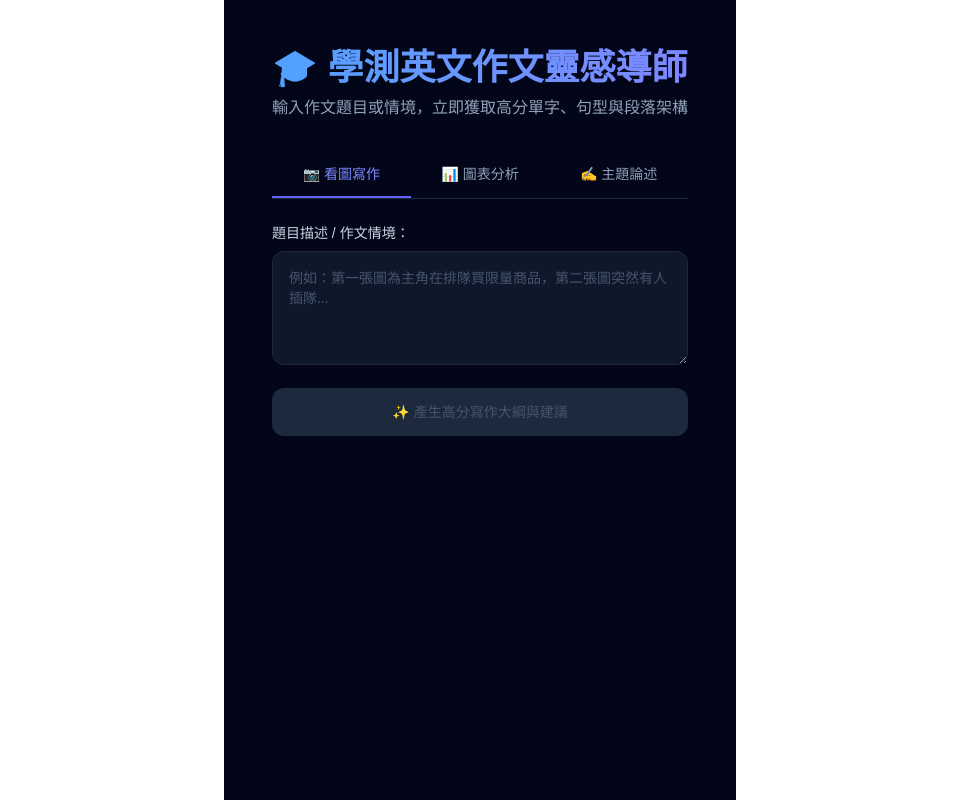
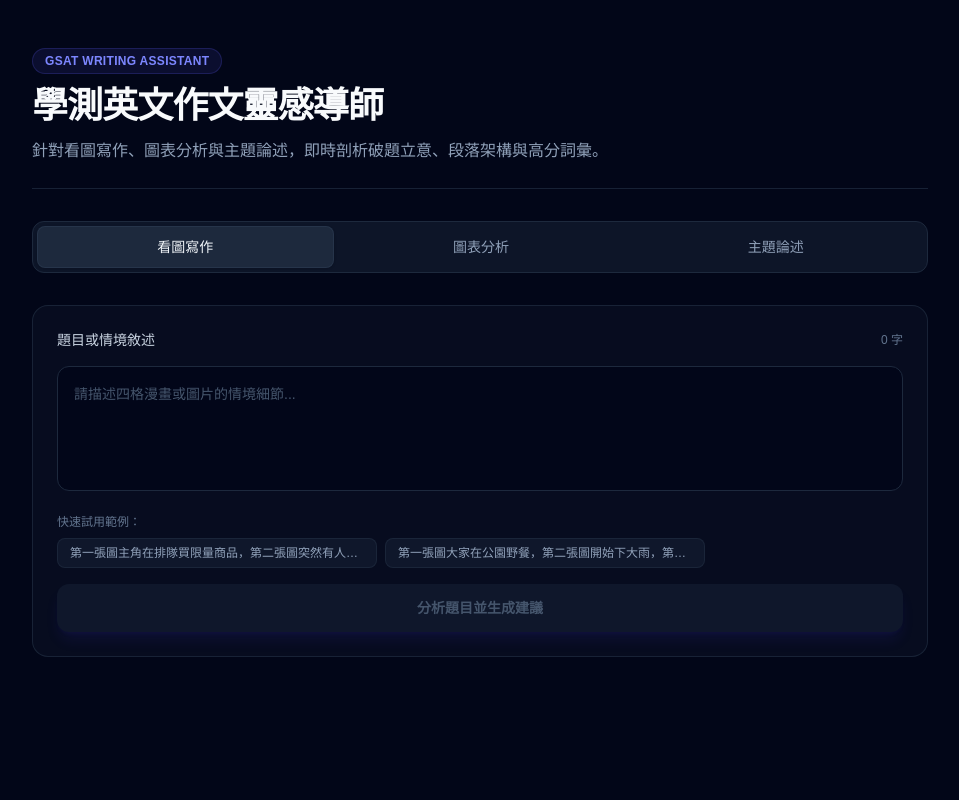
Before and after one commit to jeraldlin66-ops/gsat_eng_essay, a Next.js app: page / in a window 1280 px wide. Shown: the whole page, without its empty margins (160-1119 px from the left). Built offline with nearby package versions, Linux system fonts and the light colour scheme.

Commit message:
style: remove emojis and introduce interactive UI elements

```diff
--- a/app/page.tsx
+++ b/app/page.tsx
@@ -3,11 +3,41 @@
 import { useState } from 'react';
 import { generateEssayHelp } from './actions';
 
+type TabType = 'picture' | 'chart' | 'essay';
+
+const TAB_CONFIG: Record<TabType, { label: string; placeholder: string; examples: string[] }> = {
+  picture: {
+    label: '看圖寫作',
+    placeholder: '請描述四格漫畫或圖片的情境細節...',
+    examples: [
+      '第一張圖主角在排隊買限量商品，第二張圖突然有人插隊...',
+      '第一張圖大家在公園野餐，第二張圖開始下大雨，第三張圖...',
+    ],
+  },
+  chart: {
+    label: '圖表分析',
+    placeholder: '請描述圖表主題、數據趨勢與主要對比...',
+    examples: [
+      '描述 2010 年至 2020 年台灣青少年使用社群媒體的時間變化圖表...',
+      '比較高中生選擇打工與參加社團的比例變化...',
+    ],
+  },
+  essay: {
+    label: '主題論述',
+    placeholder: '請輸入作文題目或欲討論的核心情境...',
+    examples: [
+      '討論高中生是否應該被禁止攜帶智慧型手機到學校...',
+      '面對失敗與挫折時，你認為最重要的心態是什麼？',
+    ],
+  },
+};
+
 export default function Home() {
-  const [activeTab, setActiveTab] = useState<'picture' | 'chart' | 'essay'>('picture');
+  const [activeTab, setActiveTab] = useState<TabType>('picture');
   const [topic, setTopic] = useState('');
   const [loading, setLoading] = useState(false);
   const [result, setResult] = useState('');
+  const [copied, setCopied] = useState(false);
 
   const handleGenerate = async () => {
     if (!topic.trim()) return;
@@ -15,91 +45,155 @@ export default function Home() {
     setResult('');
 
     try {
-      const tabNames = {
-        picture: '看圖寫作',
-        chart: '圖表分析',
-        essay: '主題論述',
-      };
-      const res = await generateEssayHelp(topic, tabNames[activeTab]);
+      const res = await generateEssayHelp(topic, TAB_CONFIG[activeTab].label);
       setResult(res);
     } catch (err) {
-      setResult('生成時發生錯誤，請稍後再試。');
+      setResult('生成失敗，請確認伺服器與 API Key 設定。');
     } finally {
       setLoading(false);
     }
   };
 
+  const handleCopy = () => {
+    if (!result) return;
+    navigator.clipboard.writeText(result);
+    setCopied(true);
+    setTimeout(() => setCopied(false), 2000);
+  };
+
   return (
-    <main className="min-h-screen bg-slate-950 text-slate-100 p-6 md:p-12 max-w-4xl mx-auto">
-      <header className="mb-8 text-center">
-        <h1 className="text-3xl md:text-4xl font-bold bg-gradient-to-r from-blue-400 to-indigo-400 bg-clip-text text-transparent">
-          🎓 學測英文作文靈感導師
+    <main className="min-h-screen bg-slate-950 text-slate-100 p-6 md:p-12 selection:bg-indigo-500 selection:text-white">
+      <div className="max-w-4xl mx-auto space-y-8">
+
+        {/* Header Section */}
+        <header className="space-y-3 text-center md:text-left border-b border-slate-800/80 pb-6">
+          <div className="inline-flex items-center gap-2 px-3 py-1 rounded-full bg-indigo-500/10 border border-indigo-500/20 text-indigo-400 text-xs font-semibold tracking-wide uppercase">
+            GSAT Writing Assistant
+          </div>
+          <h1 className="text-3xl md:text-4xl font-extrabold tracking-tight text-slate-50">
+            學測英文作文靈感導師
           </h1>
-        <p className="text-slate-400 mt-2 text-sm md:text-base">
-          輸入作文題目或情境，立即獲取高分單字、句型與段落架構
+          <p className="text-slate-400 text-sm md:text-base max-w-2xl leading-relaxed">
+            針對看圖寫作、圖表分析與主題論述，即時剖析破題立意、段落架構與高分詞彙。
           </p>
         </header>
 
-      {/* 題型選擇 */}
-      <div className="flex border-b border-slate-800 mb-6">
-        {[
-          { id: 'picture', label: '📷 看圖寫作' },
-          { id: 'chart', label: '📊 圖表分析' },
-          { id: 'essay', label: '✍️ 主題論述' },
-        ].map((tab) => (
+        {/* Tab Navigation */}
+        <div className="flex p-1 bg-slate-900/90 rounded-xl border border-slate-800">
+          {(Object.keys(TAB_CONFIG) as TabType[]).map((tabKey) => {
+            const isActive = activeTab === tabKey;
+            return (
               <button
-            key={tab.id}
-            onClick={() => setActiveTab(tab.id as any)}
-            className={`flex-1 py-3 text-center text-sm font-medium transition-colors border-b-2 ${
-              activeTab === tab.id
-                ? 'border-indigo-500 text-indigo-400'
-                : 'border-transparent text-slate-400 hover:text-slate-200'
+                key={tabKey}
+                onClick={() => {
+                  setActiveTab(tabKey);
+                  setTopic('');
+                }}
+                className={`flex-1 py-2.5 text-sm font-medium rounded-lg transition-all duration-200 ${
+                  isActive
+                    ? 'bg-slate-800 text-slate-100 shadow-sm border border-slate-700/50'
+                    : 'text-slate-400 hover:text-slate-200 hover:bg-slate-800/40'
                 }`}
               >
-            {tab.label}
+                {TAB_CONFIG[tabKey].label}
+              </button>
+            );
+          })}
+        </div>
+
+        {/* Input & Action Area */}
+        <div className="space-y-4 bg-slate-900/40 p-6 rounded-2xl border border-slate-800/80">
+          <div className="flex justify-between items-center text-sm font-medium text-slate-300">
+            <label htmlFor="topic-input">題目或情境敘述</label>
+            <span className="text-xs text-slate-500">{topic.length} 字</span>
+          </div>
+
+          <div className="relative">
+            <textarea
+              id="topic-input"
+              rows={4}
+              value={topic}
+              onChange={(e) => setTopic(e.target.value)}
+              placeholder={TAB_CONFIG[activeTab].placeholder}
+              className="w-full bg-slate-950/80 border border-slate-800 rounded-xl p-4 text-slate-100 placeholder:text-slate-600 focus:outline-none focus:ring-2 focus:ring-indigo-500/50 focus:border-indigo-500 text-sm transition-all resize-none leading-relaxed"
+            />
+            {topic && (
+              <button
+                onClick={() => setTopic('')}
+                className="absolute top-3 right-3 text-xs text-slate-500 hover:text-slate-300 bg-slate-900 px-2 py-1 rounded border border-slate-800 transition"
+              >
+                清空
+              </button>
+            )}
+          </div>
+
+          {/* Quick Prompts */}
+          <div className="space-y-2">
+            <span className="text-xs text-slate-500 block">快速試用範例：</span>
+            <div className="flex flex-wrap gap-2">
+              {TAB_CONFIG[activeTab].examples.map((ex, idx) => (
+                <button
+                  key={idx}
+                  onClick={() => setTopic(ex)}
+                  className="text-xs text-slate-400 hover:text-indigo-300 bg-slate-900 hover:bg-slate-800 border border-slate-800/80 px-3 py-1.5 rounded-lg transition text-left truncate max-w-xs"
+                >
+                  {ex}
                 </button>
               ))}
             </div>
-
-      {/* 題目輸入區 */}
-      <div className="space-y-4">
-        <div>
-          <label className="block text-sm font-medium text-slate-300 mb-2">
-            題目描述 / 作文情境：
-          </label>
-          <textarea
-            rows={4}
-            value={topic}
-            onChange={(e) => setTopic(e.target.value)}
-            placeholder={
-              activeTab === 'picture'
-                ? '例如：第一張圖為主角在排隊買限量商品，第二張圖突然有人插隊...'
-                : activeTab === 'chart'
-                ? '例如：描述青少年使用社群媒體的時間變化圖表...'
-                : '例如：討論高中生是否應該禁止攜帶手機到學校...'
-            }
-            className="w-full bg-slate-900 border border-slate-800 rounded-xl p-4 text-slate-100 focus:outline-none focus:ring-2 focus:ring-indigo-500 text-sm placeholder:text-slate-600"
-          />
           </div>
 
+          {/* Submit Button */}
           <button
             onClick={handleGenerate}
             disabled={loading || !topic.trim()}
-          className="w-full py-3.5 bg-indigo-600 hover:bg-indigo-500 disabled:bg-slate-800 disabled:text-slate-600 font-medium rounded-xl transition text-sm flex items-center justify-center gap-2"
+            className="w-full py-3.5 bg-indigo-600 hover:bg-indigo-500 disabled:bg-slate-900 disabled:text-slate-600 font-semibold rounded-xl text-slate-50 text-sm transition-all duration-200 flex items-center justify-center gap-2 shadow-lg shadow-indigo-600/10 active:scale-[0.99]"
           >
-          {loading ? '思考中，正在生成大綱與單字...' : '✨ 產生高分寫作大綱與建議'}
+            {loading ? (
+              <span className="flex items-center gap-2">
+                <svg className="animate-spin h-4 w-4 text-white" viewBox="0 0 24 24" fill="none">
+                  <circle className="opacity-25" cx="12" cy="12" r="10" stroke="currentColor" strokeWidth="4"></circle>
+                  <path className="opacity-75" fill="currentColor" d="M4 12a8 8 0 018-8V0C5.373 0 0 5.373 0 12h4zm2 5.291A7.962 7.962 0 014 12H0c0 3.042 1.135 5.824 3 7.938l3-2.647z"></path>
+                </svg>
+                正在解析題目並生成寫作建議...
+              </span>
+            ) : (
+              '分析題目並生成建議'
+            )}
           </button>
         </div>
 
-      {/* 結果展示區 */}
-      {result && (
-        <div className="mt-8 p-6 bg-slate-900/80 border border-slate-800 rounded-xl">
-          <h3 className="text-lg font-semibold text-indigo-400 mb-3">💡 靈感導師建議：</h3>
-          <div className="whitespace-pre-wrap text-slate-300 text-sm leading-relaxed">
+        {/* Loading State (Skeleton) */}
+        {loading && (
+          <div className="p-6 bg-slate-900/50 border border-slate-800 rounded-2xl space-y-4 animate-pulse">
+            <div className="h-5 bg-slate-800 rounded w-1/4"></div>
+            <div className="space-y-2">
+              <div className="h-4 bg-slate-800/60 rounded w-full"></div>
+              <div className="h-4 bg-slate-800/60 rounded w-5/6"></div>
+              <div className="h-4 bg-slate-800/60 rounded w-4/6"></div>
+            </div>
+          </div>
+        )}
+
+        {/* Result Area */}
+        {result && !loading && (
+          <div className="p-6 bg-slate-900/60 border border-slate-800/90 rounded-2xl space-y-4">
+            <div className="flex justify-between items-center border-b border-slate-800 pb-3">
+              <h2 className="text-base font-semibold text-indigo-400">寫作指導與建議內容</h2>
+              <button
+                onClick={handleCopy}
+                className="text-xs px-3 py-1.5 rounded-md bg-slate-800 hover:bg-slate-700 text-slate-300 transition flex items-center gap-1.5 border border-slate-700/50"
+              >
+                {copied ? '已複製到剪貼簿' : '複製內容'}
+              </button>
+            </div>
+            <div className="whitespace-pre-wrap text-slate-300 text-sm leading-relaxed tracking-wide font-sans">
               {result}
             </div>
           </div>
         )}
+
+      </div>
     </main>
   );
 }
```
Lines whose indentation alone changed are shown as unchanged.
